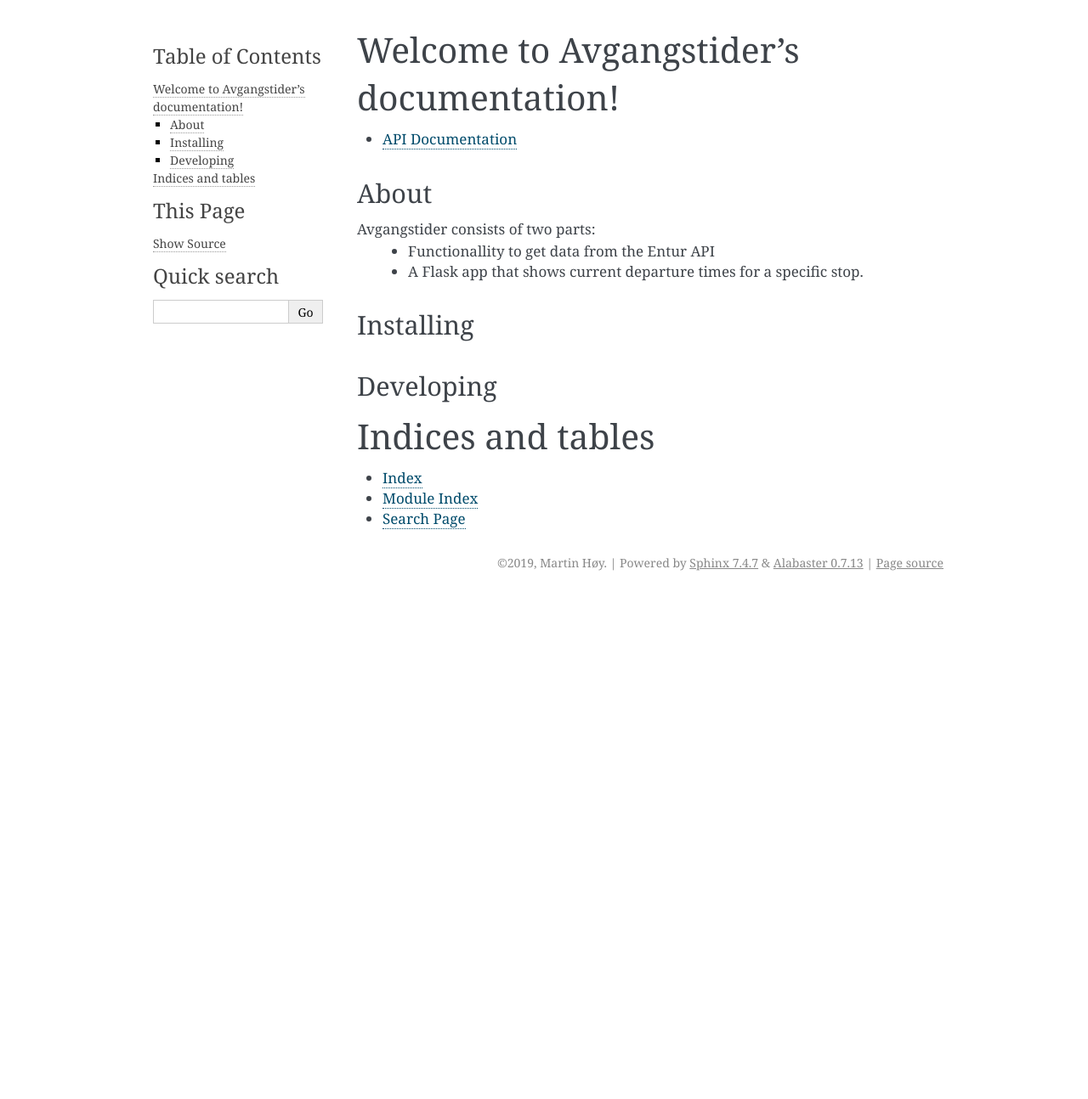
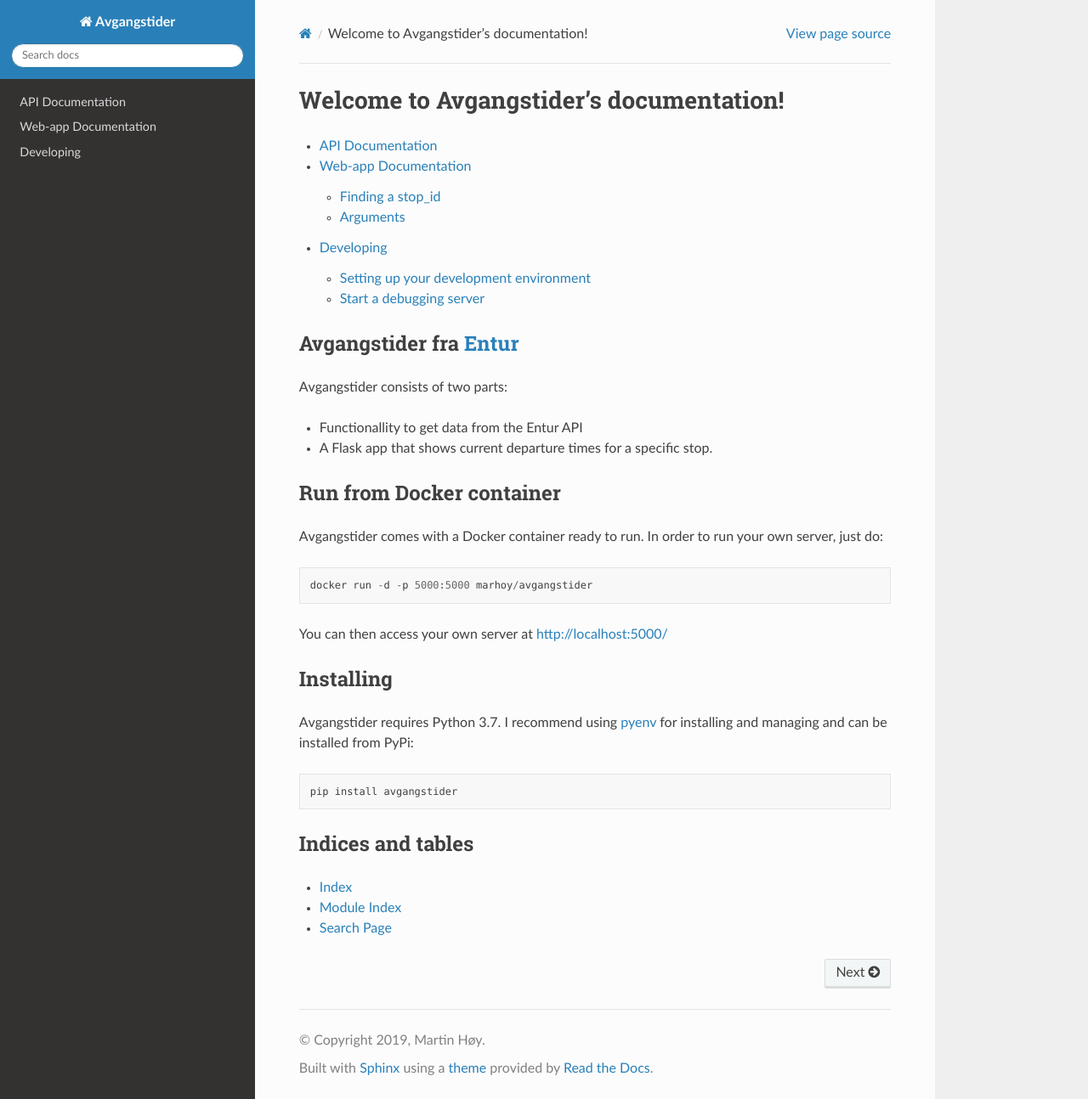
Before and after one commit to marhoy/flask-entur-avgangstider, a Sphinx documentation site: the page built from docs/index.rst, in a window 1280 px wide and 1294 px high. Shown: the whole window at 85% size. Built offline with Sphinx 7.4.7 and the Read the Docs theme 2.0.0, drawn with Linux system fonts in a browser that asks for light colours.

Commit message:
Added documentation
Signed-off-by: Martin Høy <marhoy@gmail.com>

```diff
--- /dev/null
+++ b/README.rst
@@ -0,0 +1,29 @@
+Avgangstider fra `Entur <https://en-tur.no/>`_
+===============================================
+
+Avgangstider consists of two parts:
+
+*  Functionallity to get data from the Entur API
+*  A Flask app that shows current departure times for a specific stop.
+
+
+Run from Docker container
+=========================
+
+Avgangstider comes with a Docker container ready to run. In order to run your
+own server, just do::
+
+   docker run -d -p 5000:5000 marhoy/avgangstider
+
+You can then access your own server at http://localhost:5000/
+
+
+Installing
+==========
+Avgangstider requires Python 3.7. I recommend using `pyenv <https://github
+.com/pyenv/pyenv>`_ for installing and managing and can be
+installed
+from
+PyPi::
+
+   pip install avgangstider
--- a/docs/api.rst
+++ b/docs/api.rst
@@ -2,6 +2,5 @@
 API Documentation
 =================
 
-
 .. automodule:: avgangstider
    :members:
--- a/docs/conf.py
+++ b/docs/conf.py
@@ -31,7 +31,7 @@ release = '0.1.0'
 # extensions coming with Sphinx (named 'sphinx.ext.*') or your custom
 # ones.
 extensions = [
-    'sphinx.ext.napoleon'
+    'sphinx.ext.napoleon',
 ]
 
 # Add any paths that contain templates here, relative to this directory.
@@ -48,7 +48,7 @@ exclude_patterns = ['_build', 'Thumbs.db', '.DS_Store']
 # The theme to use for HTML and HTML Help pages.  See the documentation for
 # a list of builtin themes.
 #
-html_theme = 'alabaster'
+html_theme = 'sphinx_rtd_theme'
 
 # Add any paths that contain custom static files (such as style sheets) here,
 # relative to this directory. They are copied after the builtin static files,
--- /dev/null
+++ b/docs/developing.rst
@@ -0,0 +1,26 @@
+Developing
+----------
+
+#.  Install `pyenv <https://github.com/pyenv/pyenv>`_ with some plugins,
+    especially `pyenv-virtualenv <https://github.com/pyenv/pyenv-virtualenv>`_
+    and `pyenv-which-ext <https://github.com/pyenv/pyenv-which-ext>`_.
+    These will be installed automatically if you use the `pyenv-installer
+    <https://github.com/pyenv/pyenv-installer>`_
+#. Install Poetry
+
+Setting up your development environment
+^^^^^^^^^^^^^^^^^^^^^^^^^^^^^^^^^^^^^^^
+ ::
+
+    pyenv install 3.7.4
+    pyenv virtualenv avgangstider 3.7.4
+    pyenv local avgangstider 3.7.4
+    poetry install
+
+
+Start a debugging server
+^^^^^^^^^^^^^^^^^^^^^^^^
+
+ ::
+
+    python src/avgangstider/flask_app.py
--- /dev/null
+++ b/docs/flask_app.rst
@@ -0,0 +1,12 @@
+Web-app Documentation
+=====================
+
+Finding a stop_id
+^^^^^^^^^^^^^^^^^
+
+*   Look it up on the Stop-register
+*   Find it on a map
+
+
+Arguments
+^^^^^^^^^
--- a/docs/index.rst
+++ b/docs/index.rst
@@ -3,31 +3,18 @@
    You can adapt this file completely to your liking, but it should at least
    contain the root `toctree` directive.
 
+########################################
 Welcome to Avgangstider's documentation!
-========================================
+########################################
 
 .. toctree::
    :maxdepth: 2
 
    api
+   flask_app
+   developing
 
-
-About
------
-
-Avgangstider consists of two parts:
-   - Functionallity to get data from the Entur API
-   - A Flask app that shows current departure times for a specific stop.
-
-
-Installing
-----------
-
-
-
-Developing
-----------
-
+.. include:: ../README.rst
 
 
 Indices and tables
--- a/pyproject.toml
+++ b/pyproject.toml
@@ -19,6 +19,7 @@ tox = "^3.14"
 isort = "^4.3"
 sphinx = "^2.2"
 mypy = "^0.720.0"
+sphinx-rtd-theme = "^0.4.3"
 
 [tool.poetry.extras]
 gunicorn = ["gunicorn"]
```
Also changed, not shown: README.md (deleted, +0 -15 lines), Untitled.ipynb, 1 other file.
